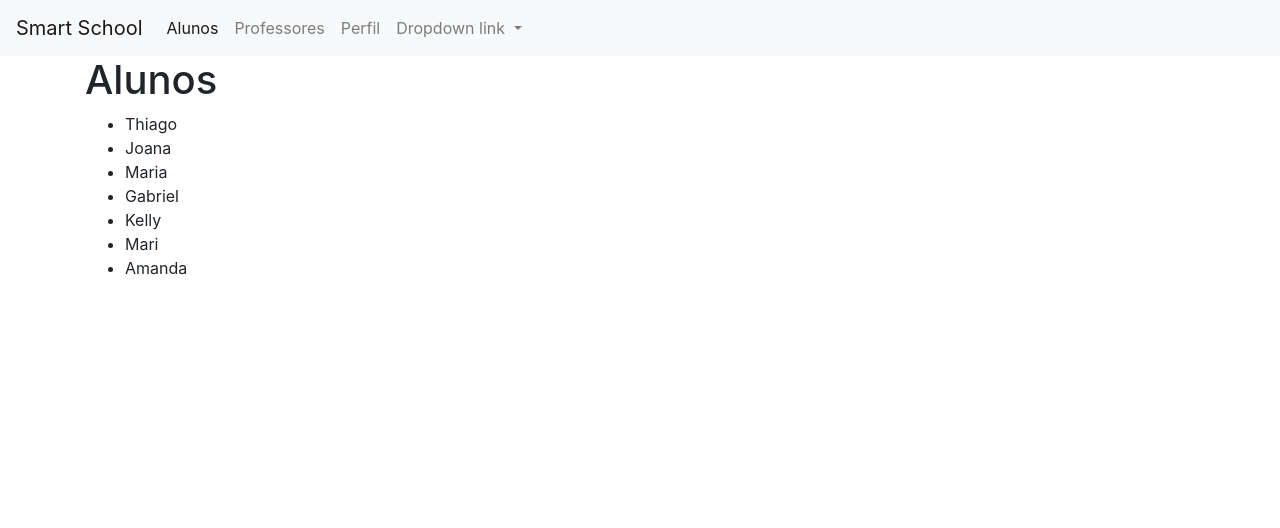
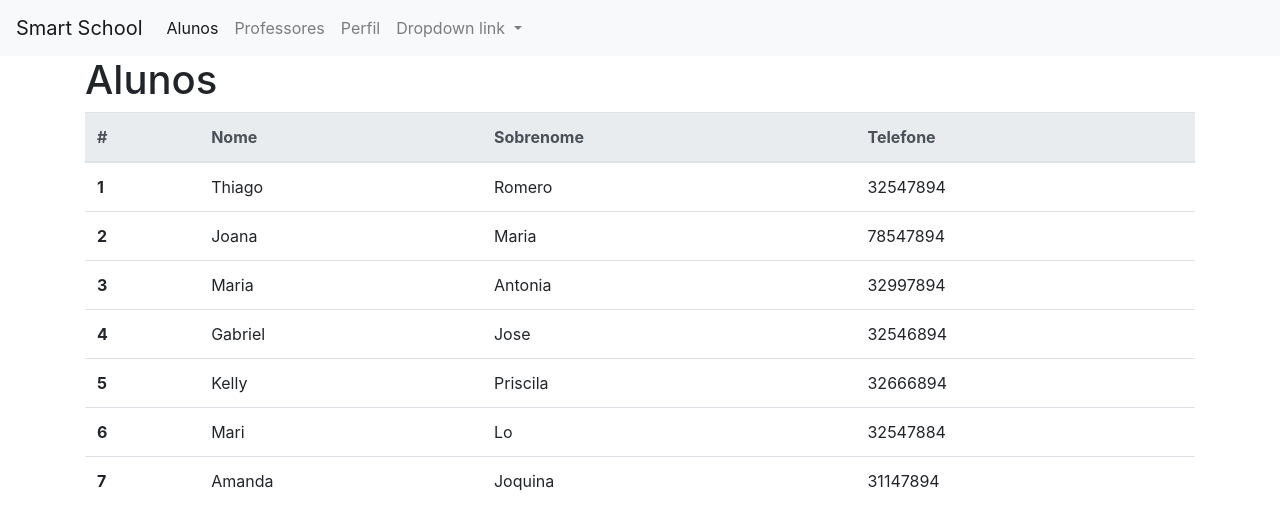
Before and after one commit to tnromero/SmartSchool-App, an Angular app: page /alunos in a window 1280 px wide. Shown: the top 528 px of the page. Built offline with nearby package versions, Linux system fonts and the light colour scheme.

Commit message:
Inserindo Tabelas para Alunos e Professores

```diff
--- a/src/app/Alunos/Alunos.component.html
+++ b/src/app/Alunos/Alunos.component.html
@@ -1,4 +1,20 @@
 <app-titulo [titulo]="titulo"></app-titulo>
-<ul>
-  <li *ngFor="let aluno of alunos">{{aluno.nome}}</li>
-</ul>
+
+<table class="table">
+  <thead class="thead-light">
+    <tr>
+      <th scope="col">#</th>
+      <th scope="col">Nome</th>
+      <th scope="col">Sobrenome</th>
+      <th scope="col">Telefone</th>
+    </tr>
+  </thead>
+  <tbody>
+    <tr *ngFor="let aluno of alunos">
+      <th scope="row">{{aluno.id}}</th>
+      <td>{{aluno.nome}}</td>
+      <td>{{aluno.sobrenome}}</td>
+      <td>{{aluno.telefone}}</td>
+    </tr>
+  </tbody>
+</table>
--- a/src/app/Alunos/Alunos.component.ts
+++ b/src/app/Alunos/Alunos.component.ts
@@ -10,13 +10,13 @@ export class AlunosComponent implements OnInit {
   titulo = 'Alunos';
 
   public alunos = [
-    { nome: 'Thiago'},
-    { nome: 'Joana'},
-    { nome: 'Maria'},
-    { nome: 'Gabriel'},
-    { nome: 'Kelly'},
-    { nome: 'Mari'},
-    { nome: 'Amanda'}
+    { id: 1, nome: 'Thiago', sobrenome: 'Romero', telefone: 32547894},
+    { id: 2, nome: 'Joana', sobrenome: 'Maria', telefone: 78547894},
+    { id: 3, nome: 'Maria', sobrenome: 'Antonia', telefone: 32997894},
+    { id: 4, nome: 'Gabriel', sobrenome: 'Jose', telefone: 32546894},
+    { id: 5, nome: 'Kelly', sobrenome: 'Priscila', telefone: 32666894},
+    { id: 6, nome: 'Mari', sobrenome: 'Lo', telefone: 32547884},
+    { id: 7, nome: 'Amanda', sobrenome: 'Joquina', telefone: 31147894}
   ];
 
   constructor() { }
--- a/src/app/Professores/Professores.component.html
+++ b/src/app/Professores/Professores.component.html
@@ -1,4 +1,18 @@
 <app-titulo [titulo]="titulo"></app-titulo>
-<ul>
-  <li *ngFor="let professor of professores">{{professor.nome}}</li>
-</ul>
+
+<table class="table">
+  <thead class="thead-light">
+    <tr>
+      <th scope="col">#</th>
+      <th scope="col">Nome</th>
+      <th scope="col">Disciplina</th>
+    </tr>
+  </thead>
+  <tbody>
+    <tr *ngFor="let professor of professores">
+      <th scope="row">{{professor.id}}</th>
+      <td>{{professor.nome}}</td>
+      <td>{{professor.disciplina}}</td>
+    </tr>
+  </tbody>
+</table>
--- a/src/app/Professores/Professores.component.ts
+++ b/src/app/Professores/Professores.component.ts
@@ -10,12 +10,12 @@ export class ProfessoresComponent implements OnInit {
   titulo = 'Professores';
 
   public professores = [
-    { nome: 'Barbara'},
-    { nome: 'Ana'},
-    { nome: 'Lucas'},
-    { nome: 'Alan'},
-    { nome: 'Well'},
-    { nome: 'Natália'}
+    { id: 1, nome: 'Barbara', disciplina: 'Eng Software'},
+    { id: 2, nome: 'Ana', disciplina: 'Compiladores'},
+    { id: 3, nome: 'Lucas', disciplina: 'Lógica'},
+    { id: 4, nome: 'Alan', disciplina: 'Cálculo 1'},
+    { id: 5, nome: 'Well', disciplina: 'IA'},
+    { id: 6, nome: 'Natália', disciplina: 'Algebra Linear'}
   ];
 
   constructor() { }
```
